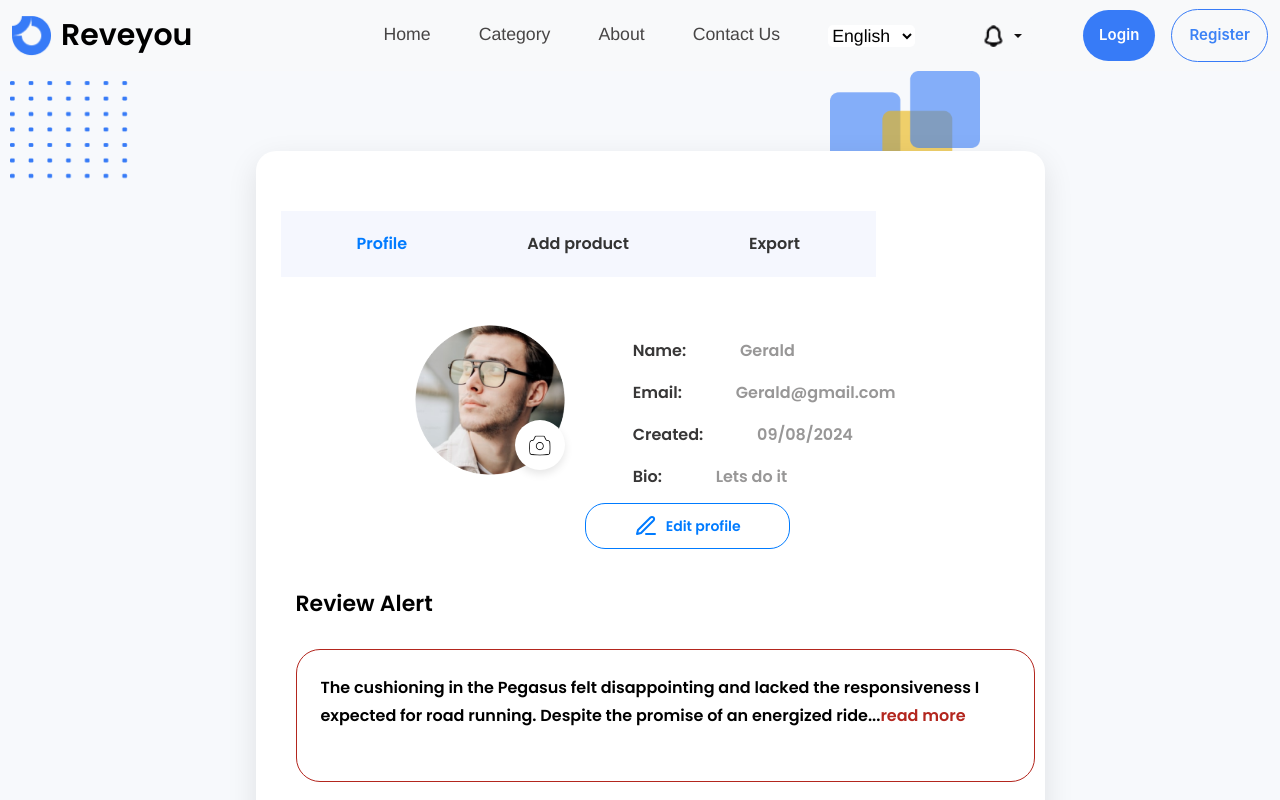
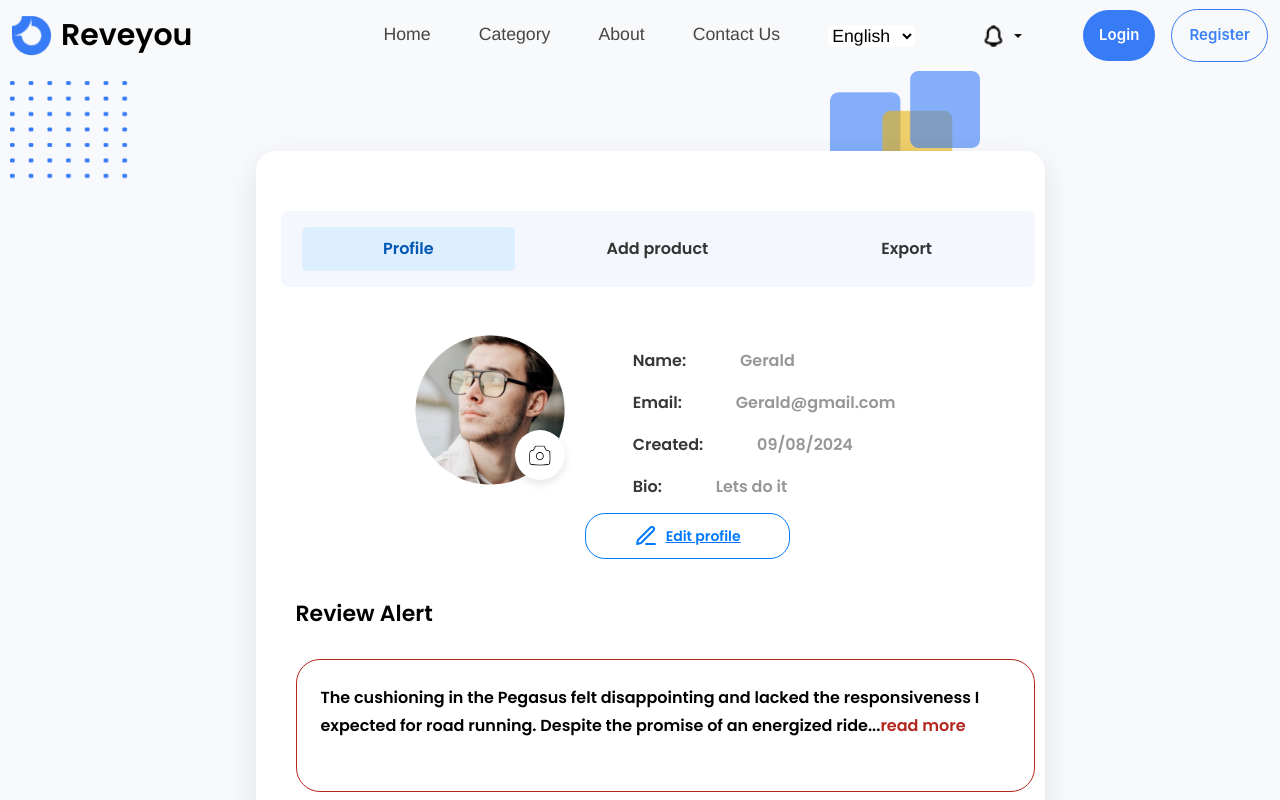
Before and after one commit to saraabdelrhman/wallet-market-master, a React (Create React App) app: page /profile in a window 1280 px wide. Shown: the top 800 px of the page. Built offline with nearby package versions, Linux system fonts and the light colour scheme.

Commit message:
profile page

```diff
--- a/public/index.html
+++ b/public/index.html
@@ -5,6 +5,7 @@
     <link rel="icon" href="%PUBLIC_URL%/favicon.ico" />
     <meta name="viewport" content="width=device-width, initial-scale=1" />
     <meta name="theme-color" content="#000000" /><link href="https://fonts.googleapis.com/css2?family=Lora:wght@600&family=Poppins:wght@600&display=swap" rel="stylesheet">
+    <meta name="viewport" content="width=device-width, initial-scale=1.0">
 
     <meta
       name="description"
--- a/src/components/Profile.css
+++ b/src/components/Profile.css
@@ -3,7 +3,6 @@
   flex-direction: column;
   align-items: center;
   justify-content: center;
-
   background-color: #f7f9fc;
   position: relative;
   padding-left: 20px;
@@ -33,10 +32,10 @@
 }
 
 .profile-image-container {
-  position: relative;
   display: flex;
   justify-content: center;
   align-items: center;
+  position: relative;
 }
 
 .profile-avatar {
@@ -58,7 +57,6 @@
 }
 
 .profile-details {
-  display: flex;
   flex-direction: column;
   justify-content: center;
   align-items: flex-start;
@@ -102,7 +100,6 @@
   color: #fff;
 }
 
-/* Decorative elements */
 .decorative-dot, .decorative-dot2, .decorative-shape-1, .decorative-shape-2 {
   position: absolute;
   width: 130px;
@@ -119,21 +116,18 @@
   right: 10px;
 }
 
-.decorative-shape-1, .decorative-shape-2 {
+.decorative-shape-1 {
   width: 150px;
-}
-
-.decorative-shape-1 {
   top: 0px;
   right: 300px;
 }
 
 .decorative-shape-2 {
+  width: 150px;
   bottom: 1px;
   left: 400px;
 }
 
-/* Media Queries */
 @media (max-width: 768px) {
   .profile-title {
     font-size: 1.5rem;
@@ -168,51 +162,80 @@
   }
 }
 
-.no-underline {
-  text-decoration: none;
-}
-.profile-input, .profile-textarea {
-  width: 100%; /* Full width to match the design */
-  padding: 8px; /* Padding for better text visibility */
-  margin: 10px 0; /* Margin for spacing */
-  border: 1px solid #ccc; /* Subtle border */
-  border-radius: 4px; /* Rounded corners */
-}
-
-.profile-textarea {
-  height: 100px; /* Fixed height for the textarea */
-}
-/* Profile.css */
+/* Base Styles */
 .nav-links {
   display: flex;
-  justify-content: space-between; /* Ensures even spacing */
+  justify-content: space-between;
+  background-color: #f5f7fe;
+  padding: 10px;
+  margin-bottom: 20px;
+  border-radius: 8px;
+  overflow: hidden;
 }
 
 .nav-link {
   text-decoration: none;
-  padding: 5px 20px; /* Adds padding to each link */
-  color: #333; /* Sets the text color */
+  color: #333;
   font-weight: bold;
-}
-/* Profile.css */
-.top-nav {
-  width: 100%;
-  background-color: #f5f7fe; /* Light blue background */
-  padding: 10px 0; /* Padding around the links */
-  box-shadow: 0 2px 4px rgba(0, 0, 0, 0.1); /* Optional: Adds shadow for depth */
-  display: flex;
-  justify-content: center; /* Centers the links horizontally */
-  margin-bottom: 20px; /* Space below the navbar */
+  padding: 10px 20px;
+  border-radius: 5px;
+  transition: background-color 0.3s;
+  flex-grow: 1;
+  text-align: center;
+  margin: 0 5px;
 }
 
-.nav-link {
-  text-decoration: none;
-  color: #333; /* Dark text for better contrast */
-  margin: 0 40px; /* Horizontal spacing between links */
-  font-weight: bold;
-  font-size: 16px; /* Larger font size for better readability */
+.nav-link:hover, .nav-link-active {
+  background-color: #ddeeff;
+  color: #0056b3;
 }
-/* Profile.css */
-.nav-link-active {
-  color: #007bff !important; /* Blue color for active link */
+
+/* Responsive Styling */
+@media (max-width: 768px) {
+  .nav-links {
+    flex-direction: column;
+  }
+
+  .nav-link {
+    width: 100%;
+    margin-top: 5px;
+  }
 }
+
+@media (max-width: 480px) {
+  .nav-link {
+    padding: 8px 10px;
+  }
+}
+
+/* Small screens (up to 320px) */
+@media (max-width: 320px) {
+  .nav-link {
+    padding: 6px 8px;
+    font-size: 12px;
+  }
+}
+
+/* Pagination styling for different devices */
+.pagination-btn {
+  width: 30px;
+  height: 30px;
+  font-size: 12px;
+}
+
+@media (min-width: 601px) and (max-width: 900px) {
+  .pagination-btn {
+    width: 35px;
+    height: 35px;
+    font-size: 13px;
+  }
+}
+@media (max-width: 768px) {
+  input, textarea, button {
+    width: 100%;
+  }
+
+  div {
+    padding: 20px;
+  }
+}
--- a/src/components/Style.css
+++ b/src/components/Style.css
@@ -260,10 +260,12 @@ body {
   .search-input-wrapper {
     width: 100%;
   }
+  .title {
+    font-size: 40px;
+    font-weight: 900;
+    font-family: 'Arial Black', sans-serif; /* Example of a bolder font */
+}
 
-  .title {
-    font-size: 28px;
-  }
 
   .subtitle {
     font-size: 14px;
```
Also changed, not shown: src/components/Profile.js (+77 -2 lines).
